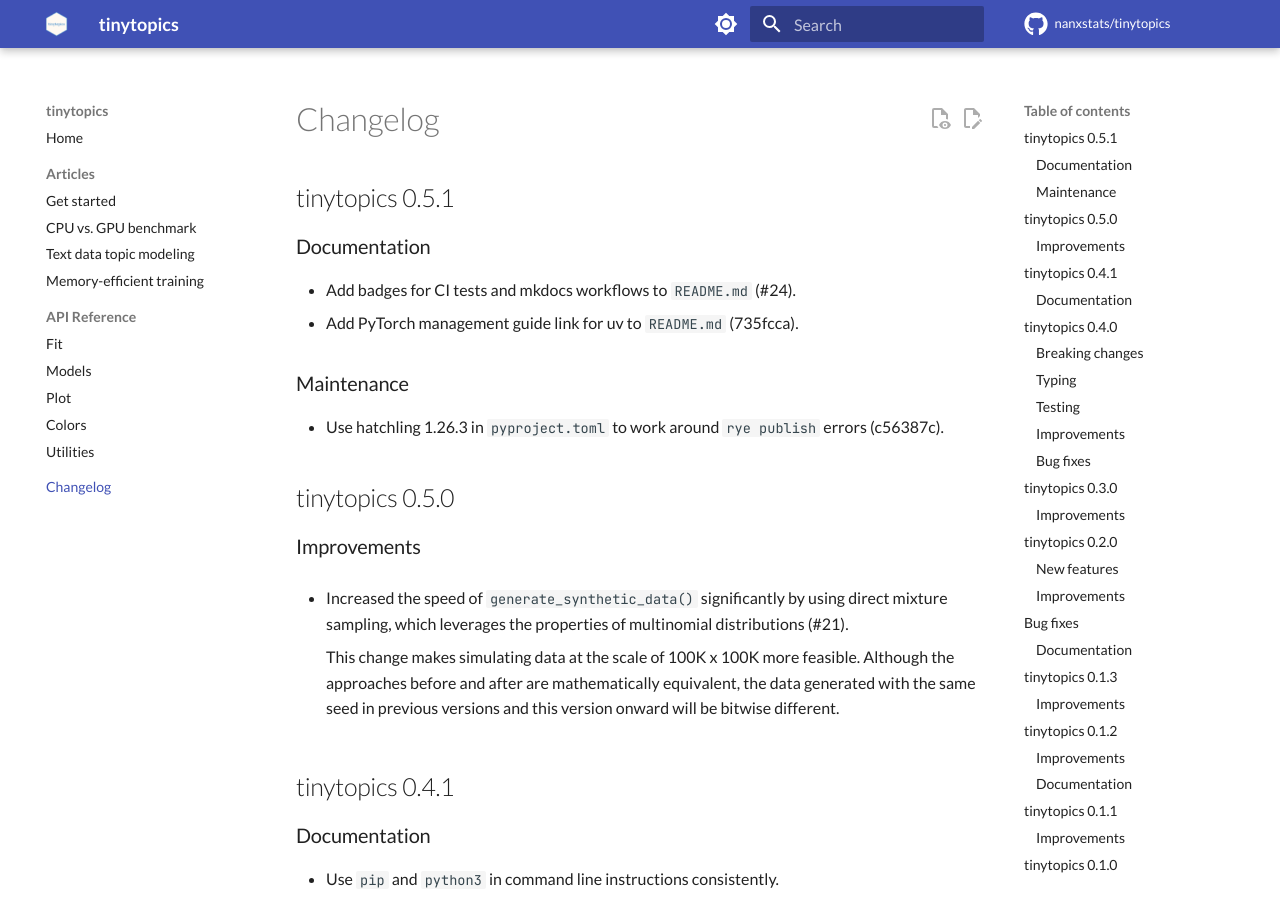
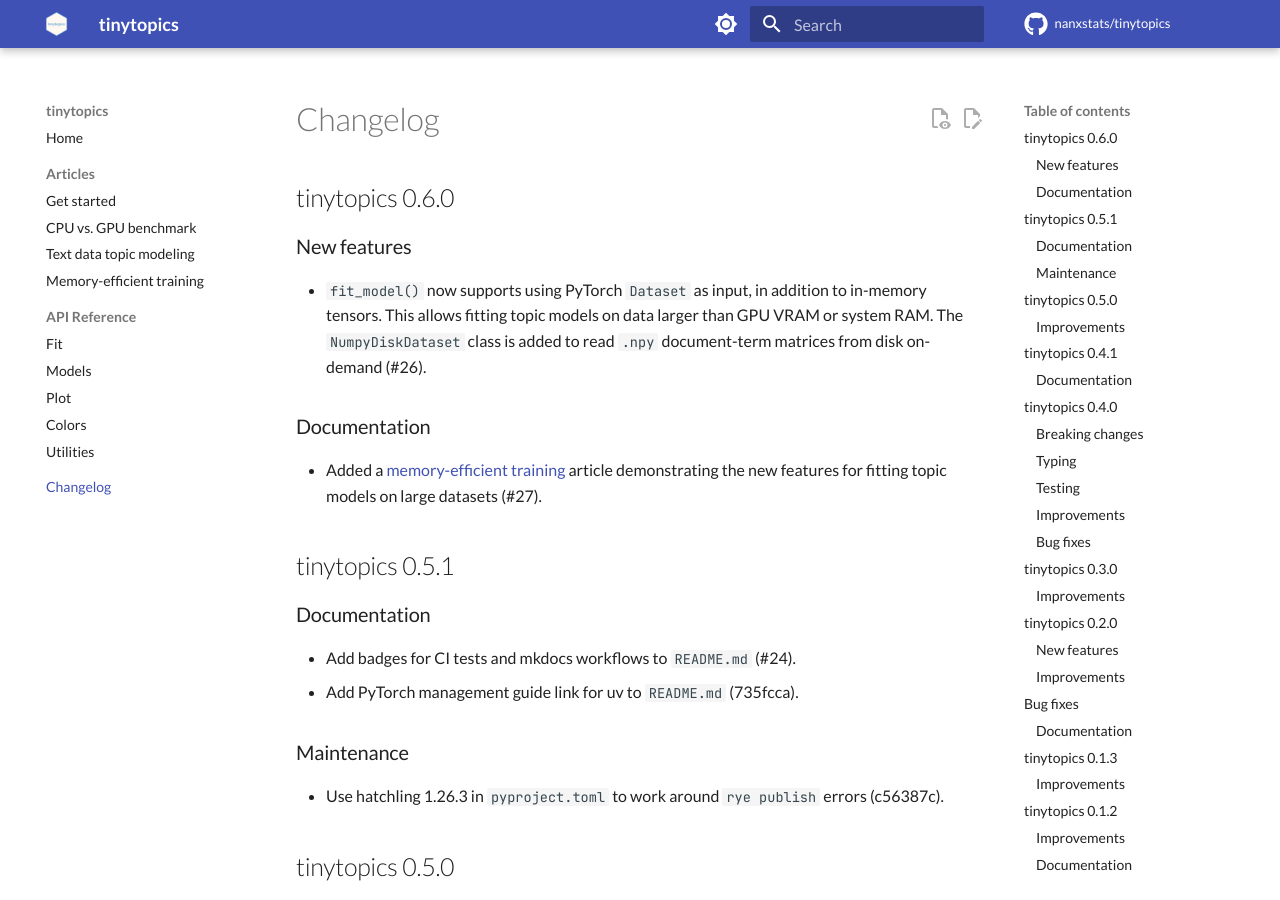
Before and after one commit to nanxstats/tinytopics, an MkDocs documentation site: the page built from docs/changelog.md, in a window 1280 px wide and 900 px high. Built offline with MkDocs 1.6.1 and Material for MkDocs 9.7.7, drawn with Linux system fonts in a browser that asks for light colours; comment, search, counter and statistics services are not loaded.

Commit message:
Update news for v0.6.0

```diff
--- a/docs/changelog.md
+++ b/docs/changelog.md
@@ -1,4 +1,19 @@
 # Changelog
+
+## tinytopics 0.6.0
+
+### New features
+
+- `fit_model()` now supports using PyTorch `Dataset` as input, in addition
+  to in-memory tensors. This allows fitting topic models on data larger than
+  GPU VRAM or system RAM. The `NumpyDiskDataset` class is added to read
+  `.npy` document-term matrices from disk on-demand (#26).
+
+### Documentation
+
+- Added a [memory-efficient training](https://nanx.me/tinytopics/articles/memory/)
+  article demonstrating the new features for fitting topic models on
+  large datasets (#27).
 
 ## tinytopics 0.5.1
 
```
Also changed, not shown: CHANGELOG.md (+15 -0 lines).
